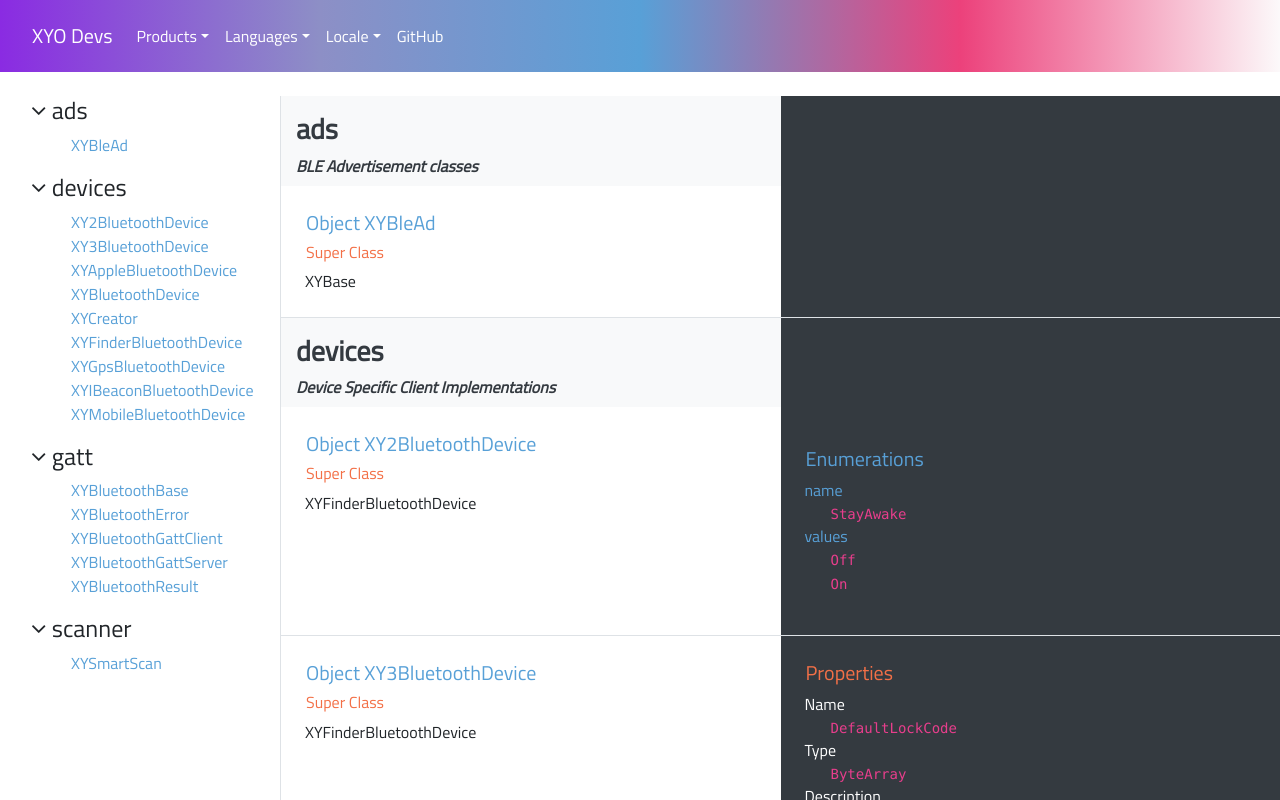
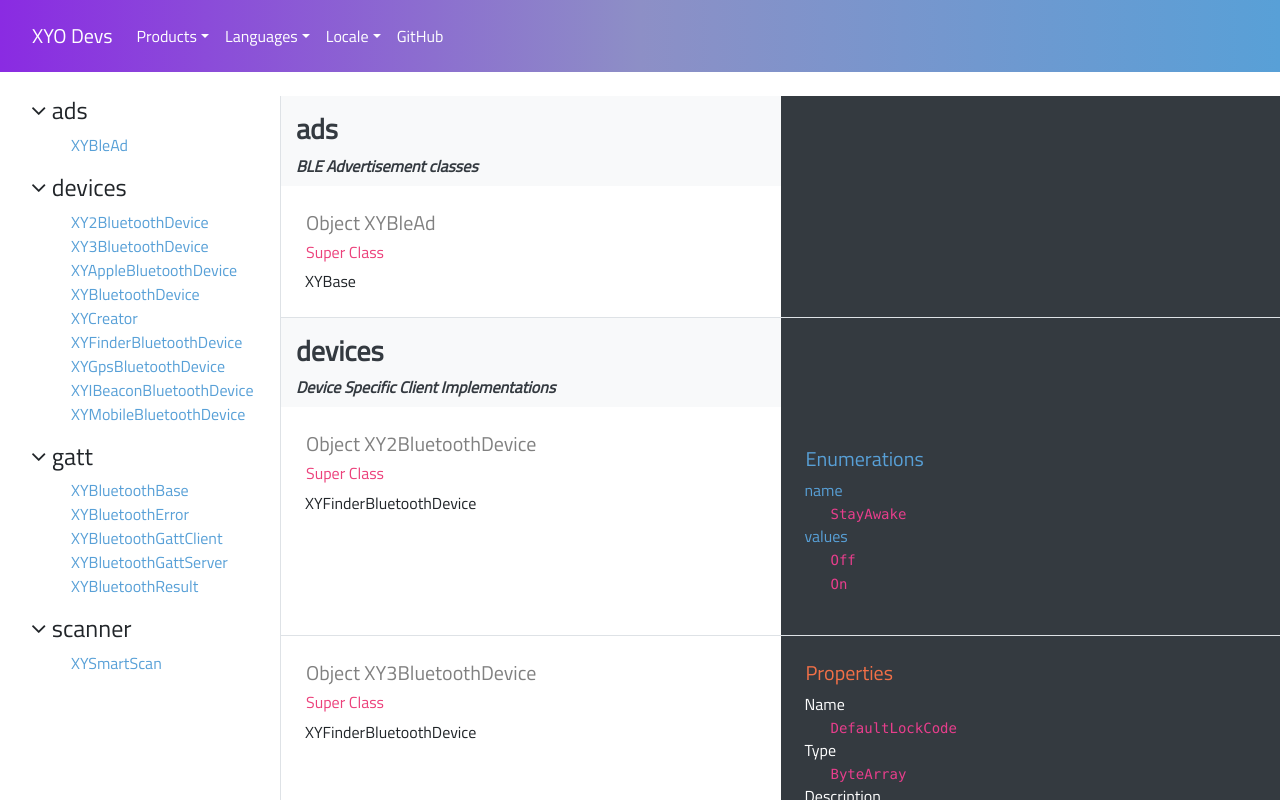
Before and after one commit to XYOracleNetwork-v1/app-reference-react, a React (Create React App) app: page / in a window 1280 px wide. Shown: the top 800 px of the page. Built offline with nearby package versions, Linux system fonts and the light colour scheme.

Commit message:
add new testing setup and update in-line style selector syntax

```diff
--- a/package.json
+++ b/package.json
@@ -17,11 +17,15 @@
   "bugs": "https://github.com/xycorp/app-documentation-react/issues",
   "dependencies": {
     "bootstrap": "^4.2.1",
+    "enzyme": "^3.8.0",
+    "enzyme-adapter-react-16": "^1.8.0",
     "font-awesome": "^4.7.0",
+    "jest-enzyme": "^7.0.1",
     "react": "^16.7.0",
     "react-dom": "^16.7.0",
     "react-helmet": "^5.2.0",
     "react-scripts": "2.1.3",
+    "react-test-renderer": "^16.7.0",
     "reactstrap": "^7.1.0"
   },
   "scripts": {
--- a/src/App.js
+++ b/src/App.js
@@ -14,7 +14,7 @@
 const methodState = sdkBle[0].modules
 
 const containerStyle = {
-  'margin-top': '6rem'
+  marginTop: '6rem'
 }
 
 class App extends Component {
--- a/src/components/Header.js
+++ b/src/components/Header.js
@@ -95,9 +95,11 @@
 }
 
 const navTextStyle = {
-  'color': 'white'
+  color: 'white',
+  boxShadow: '2px 2px 6px - 2px #3f3b3b'
 }
 
+
 const xyoColor = {
-  'backgroundImage': 'linear-gradient(to right, #8A2BE2, #8d8fc6, #58a0d7, #ec417b, #fcf9fa)'
+  backgroundImage: 'linear-gradient(to right, #8A2BE2, #8d8fc6, #58a0d7)',
 }
--- a/src/components/Layout.js
+++ b/src/components/Layout.js
@@ -11,5 +11,5 @@
 export default Layout
 
 const layoutStyle = {
-  'fontFamily': 'Titillium Web'
+  fontFamily: 'Titillium Web'
 }
--- a/src/components/MethodOutputView.js
+++ b/src/components/MethodOutputView.js
@@ -25,17 +25,11 @@
           <Row className="border-bottom">
             <Col style={colAppStyle}>
               <div>
-                <h5 key={`${method}`} style={xyoBlueText}> Object <a name={`${object.name}`}> {object.name} </a> </h5>
-                <h6 style={xyoOrangeText}>Super Class</h6>
+                <h5 key={`${method}`} style={{color: 'grey'}}> Object <a name={`${object.name}`}> {object.name} </a> </h5>
+                <h6 style={xyoPinkText}>Super Class</h6>
                 <p key={`${object.name}`}>{object.super}</p>
                 {object.desc ? <h6 className="text-info">What it does</h6> : <p></p>}
                 <p key={`${object.super}`}>{object.desc}</p>
-                  <Helmet>
-                    <script>
-                      {`((window.gitter = {}).chat = {}).options = {room: 'XYOracleNetwork/Dev' }`}
-                    </script>
-                    <script src="https://sidecar.gitter.im/dist/sidecar.v1.js" async defer></script>
-                  </Helmet>
               </div>
             </Col>
             <Col className="bg-dark" style={outputStyle}>
@@ -53,6 +47,12 @@
                 ))}
               </div>
               <div style={smallPadding}>
+                <Helmet>
+                  <script>
+                    {`((window.gitter = {}).chat = {}).options = {room: 'XYOracleNetwork/Dev', preLoad: true}`}
+                  </script>
+                  <script src="https://sidecar.gitter.im/dist/sidecar.v1.js" async defer></script>
+                </Helmet>
                 {(object.enumerations || []).map(e => (
                   <div style={xyoBlueText}>
                     <h5>Enumerations</h5>
@@ -111,35 +111,31 @@
 }
 
 const outputStyle = {
-  'backgroundColor': 'black',
-  'color': 'white',
-  'padding': '25px'
+  backgroundColor: 'black',
+  color: 'white',
+  padding: '25px'
 }
 
 const colAppStyle = {
-  'padding': '25px'
+  padding: '25px'
 }
 
 const xyoBlueText = {
-  'color': '#58a0d7'
+  color: '#58a0d7'
 }
 
 const xyoPinkText = {
-  'color': '#ec417b'
+  color: '#ec417b'
 }
 
 const xyoOrangeText = {
-  'color': '#f37047'
+  color: '#f37047'
 }
 
 const smallPadding = {
-  'paddingTop': '15px'
-}
-
-const newFont = {
-  'fontFamily': 'Titillium Web'
+  paddingTop: '15px'
 }
 
 const codePad = {
-  'padding-left': '25px'
+  paddingLeft: '25px'
 }
--- a/src/components/SideNav.js
+++ b/src/components/SideNav.js
@@ -33,9 +33,10 @@
 }
 
 const sideNavStyle = {
-  'fontFamily': 'Titillium Web'
+  fontFamily: 'Titillium Web',
+  boxShadow: '2px 2px 6px - 2px #3f3b3b'
 }
 
 const textDecorationStyle = {
-  'listStyle': 'none',
+  listStyle: 'none',
 }
```
Also changed, not shown: src/setupTests.js (added, +4 -0 lines), 2 other files (tests, documents, lock files or other folders).
